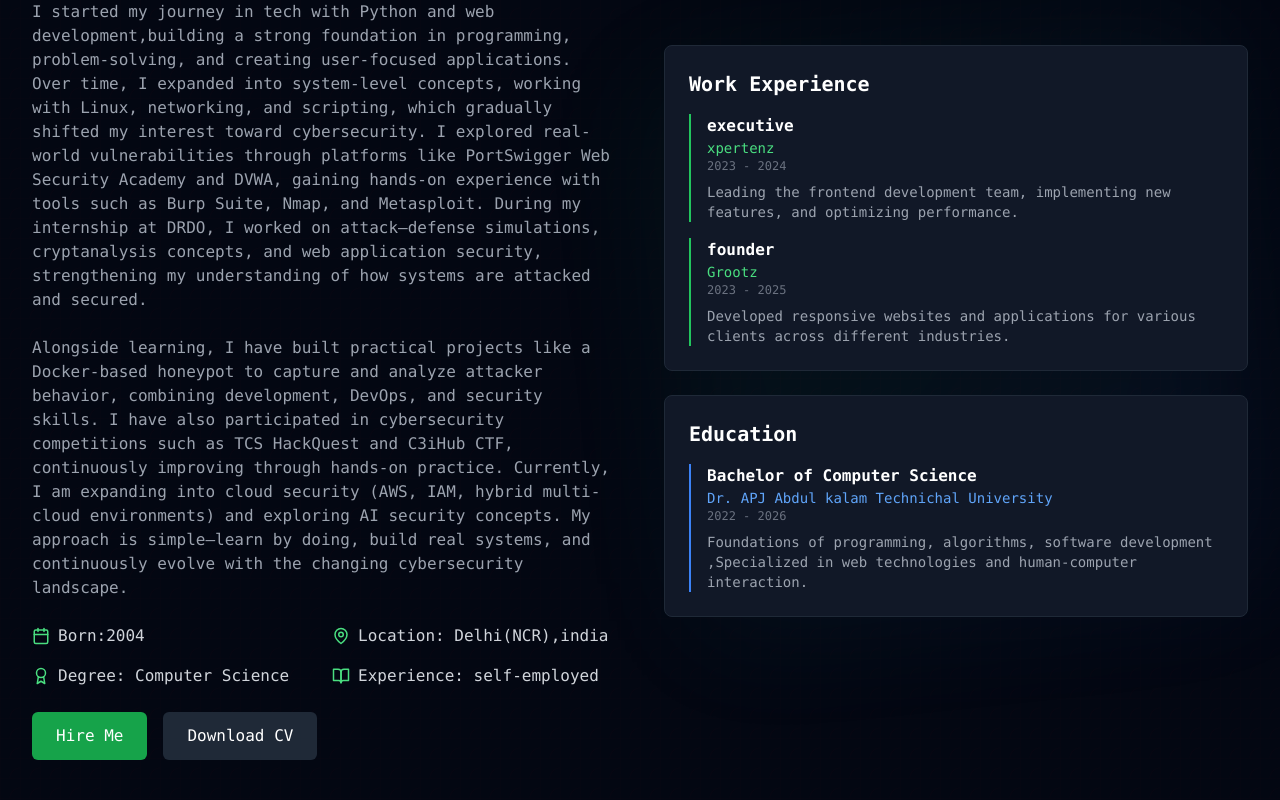
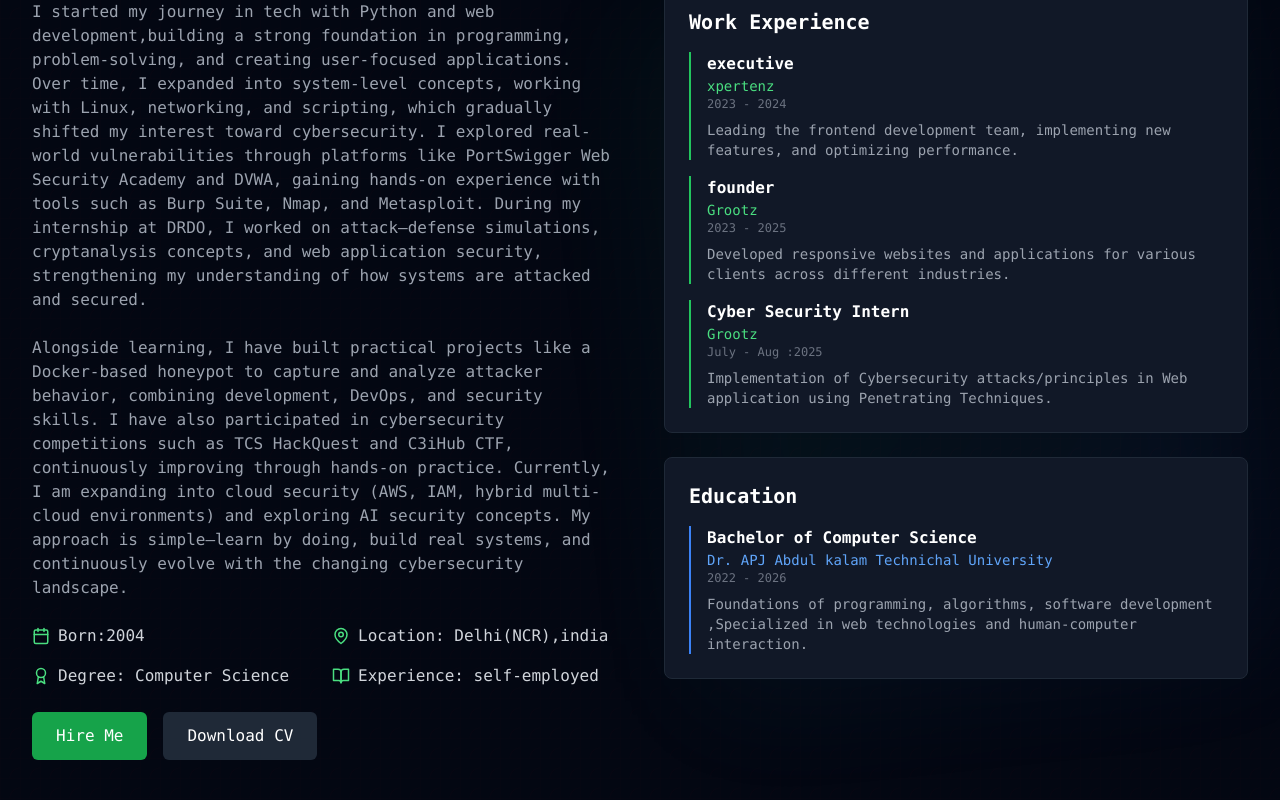
Before and after one commit to shivamrajputa400/Portfolio, a React (Vite) app: page / in a window 1280 px wide. Shown: the part 3722-4522 px from the top of the page. Built offline with nearby package versions, Linux system fonts and the light colour scheme.

Commit message:
Update About.tsx

```diff
--- a/src/components/About.tsx
+++ b/src/components/About.tsx
@@ -80,6 +80,12 @@ Alongside learning, I have built practical projects like a Docker-based honeypot
                     period: '2023 - 2025',
                     description: 'Developed responsive websites and applications for various clients across different industries.'
                   },
+                  {
+                    position: 'Cyber Security Intern',
+                    company: 'Grootz',
+                    period: 'July - Aug :2025',
+                    description: 'Implementation of Cybersecurity attacks/principles in Web application using Penetrating Techniques.'
+                  },
 
                 ].map((job, index) => (
                   <div key={index} className="border-l-2 border-green-500 pl-4">
```
